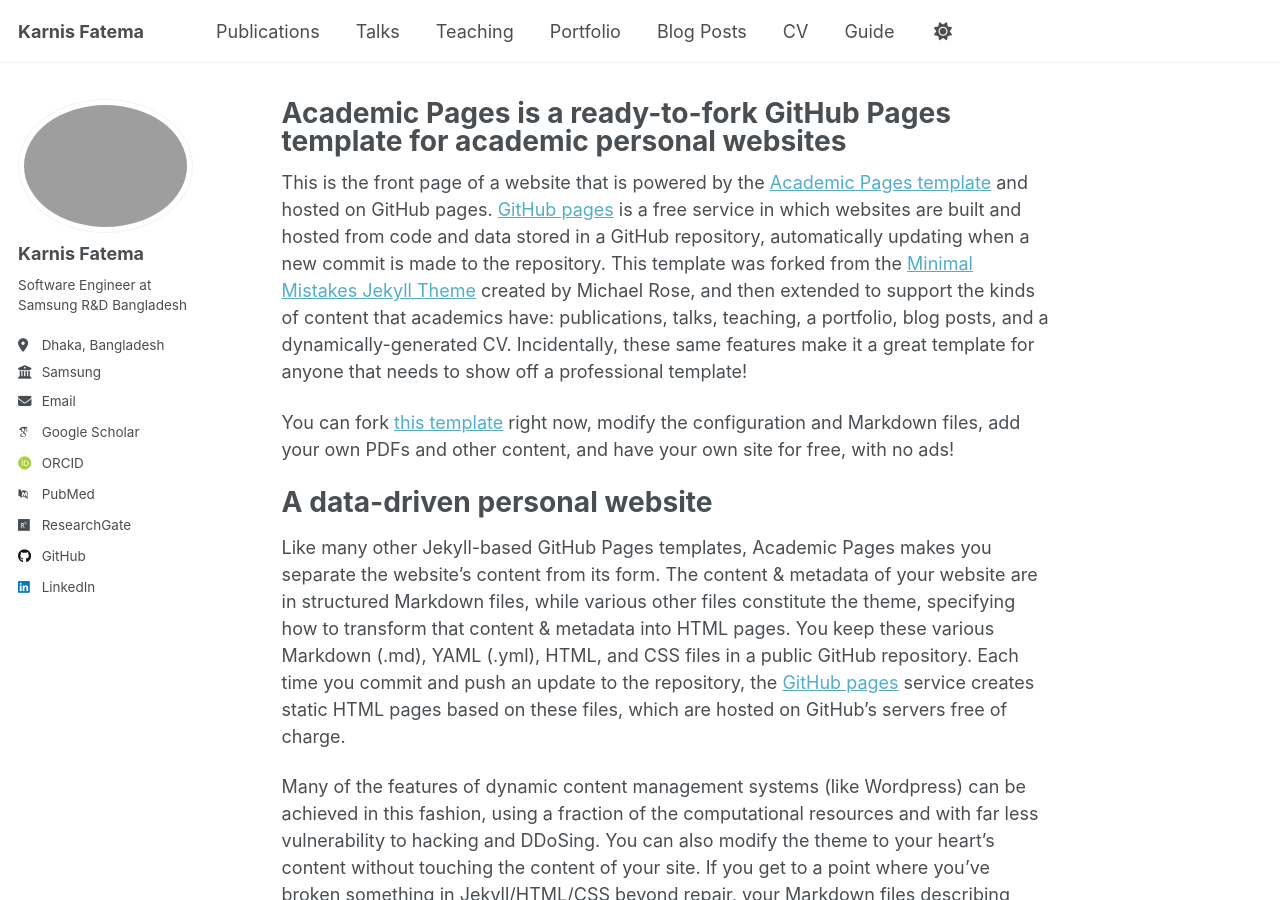
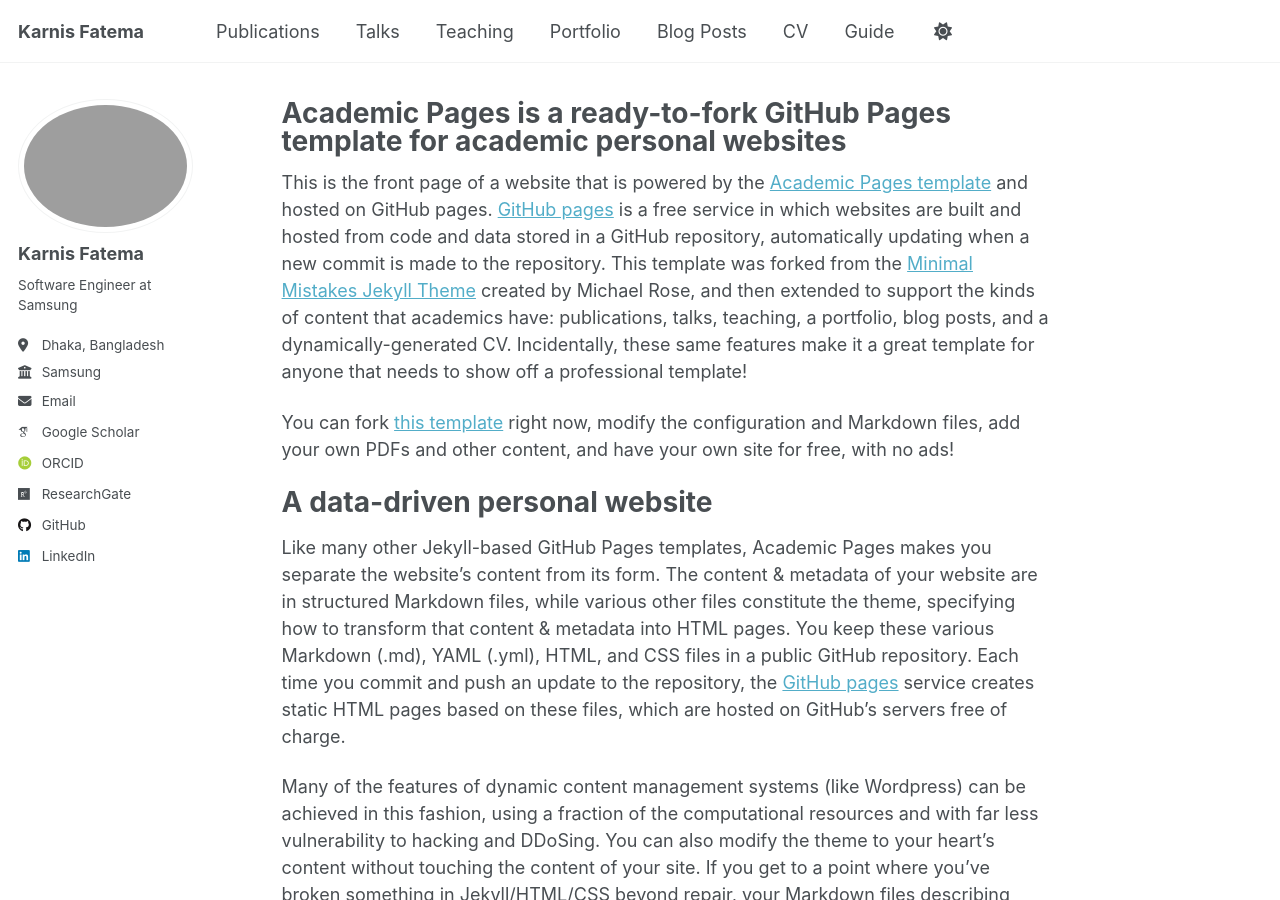
Before and after one commit to Karnis052/Karnis052.github.io, a Jekyll site: the page built from _pages/about.md, in a window 1280 px wide and 900 px high. Built offline with Jekyll 4.4.1, drawn with Linux system fonts in a browser that asks for light colours; some web fonts are replaced; a script that is not in the unit is left out.

Commit message:
avatar added and social site updated

```diff
--- a/_config.yml
+++ b/_config.yml
@@ -26,7 +26,7 @@ author:
   avatar           : "images/profile.png"
   name             : "Karnis Fatema"
   pronouns         : # example: "she/her"
-  bio              : "Software Engineer at Samsung R&D Bangladesh"
+  bio              : "Software Engineer at Samsung"
   location         : "Dhaka, Bangladesh"
   employer         : "Samsung"
   uri              : # URL
@@ -40,7 +40,7 @@ author:
   impactstory      : # URL
   orcid            : "https://orcid.org/0009-0006-2687-3442"
   semantic         : # URL
-  pubmed           : ""
+  pubmed           : #
   researchgate     : "https://www.researchgate.net/profile/Karnis-Fatema"
   scopus           : # URL
 
```
